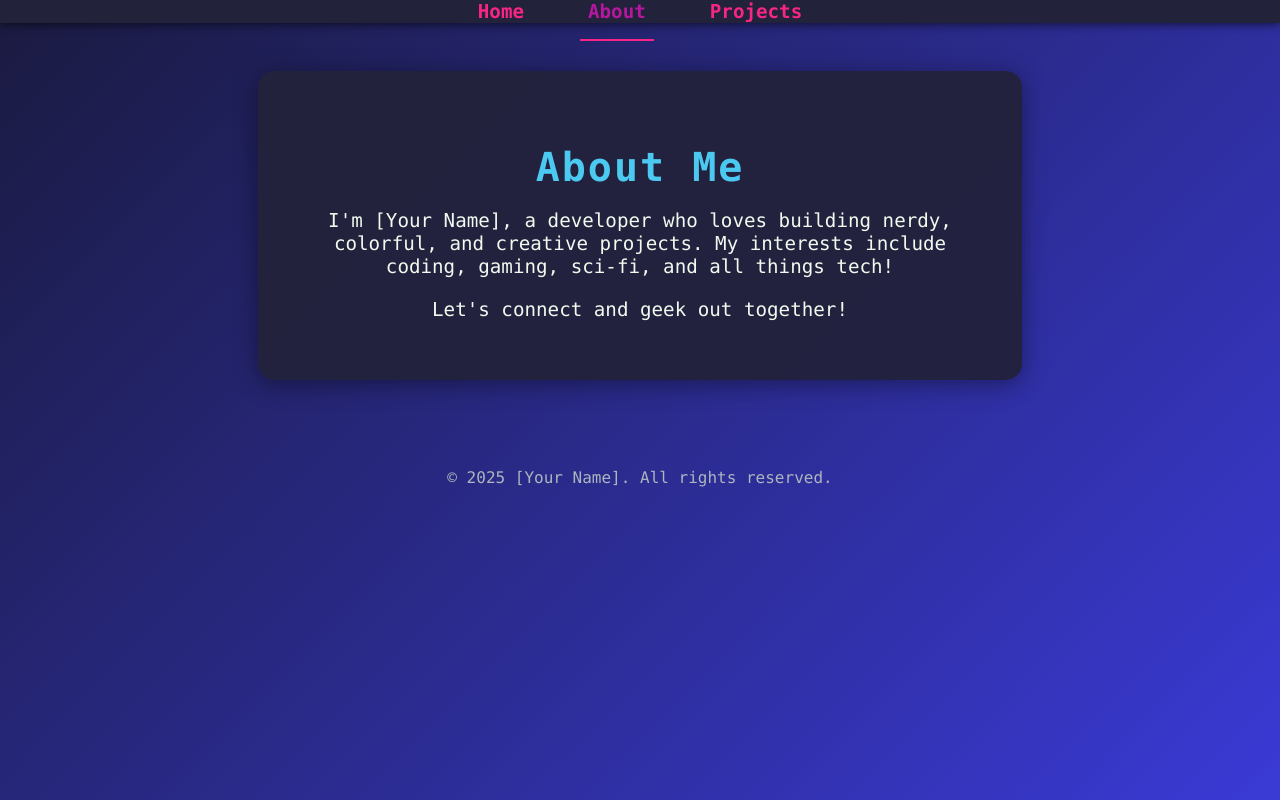
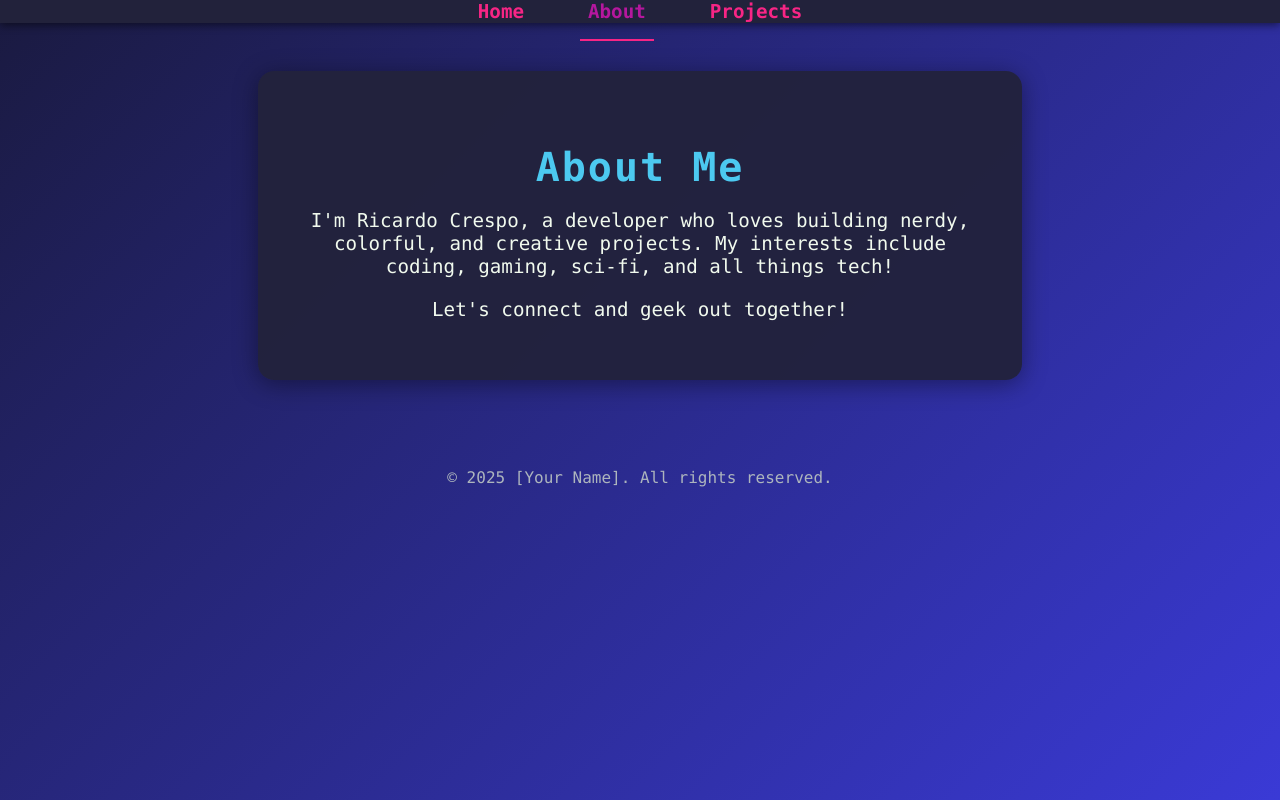
Before and after one commit to ricecrispyricky/neredy-portfolio, a plain HTML site: page about.html in a window 1280 px wide. Drawn offline with Linux system fonts and the light colour scheme.

Commit message:
Update about section with personal name

```diff
--- a/about.html
+++ b/about.html
@@ -18,7 +18,7 @@
   <main>
     <section class="about">
       <h1>About Me</h1>
-      <p>I'm [Your Name], a developer who loves building nerdy, colorful, and creative projects. My interests include coding, gaming, sci-fi, and all things tech!</p>
+      <p>I'm Ricardo Crespo, a developer who loves building nerdy, colorful, and creative projects. My interests include coding, gaming, sci-fi, and all things tech!</p>
       <p>Let's connect and geek out together!</p>
     </section>
   </main>
```
